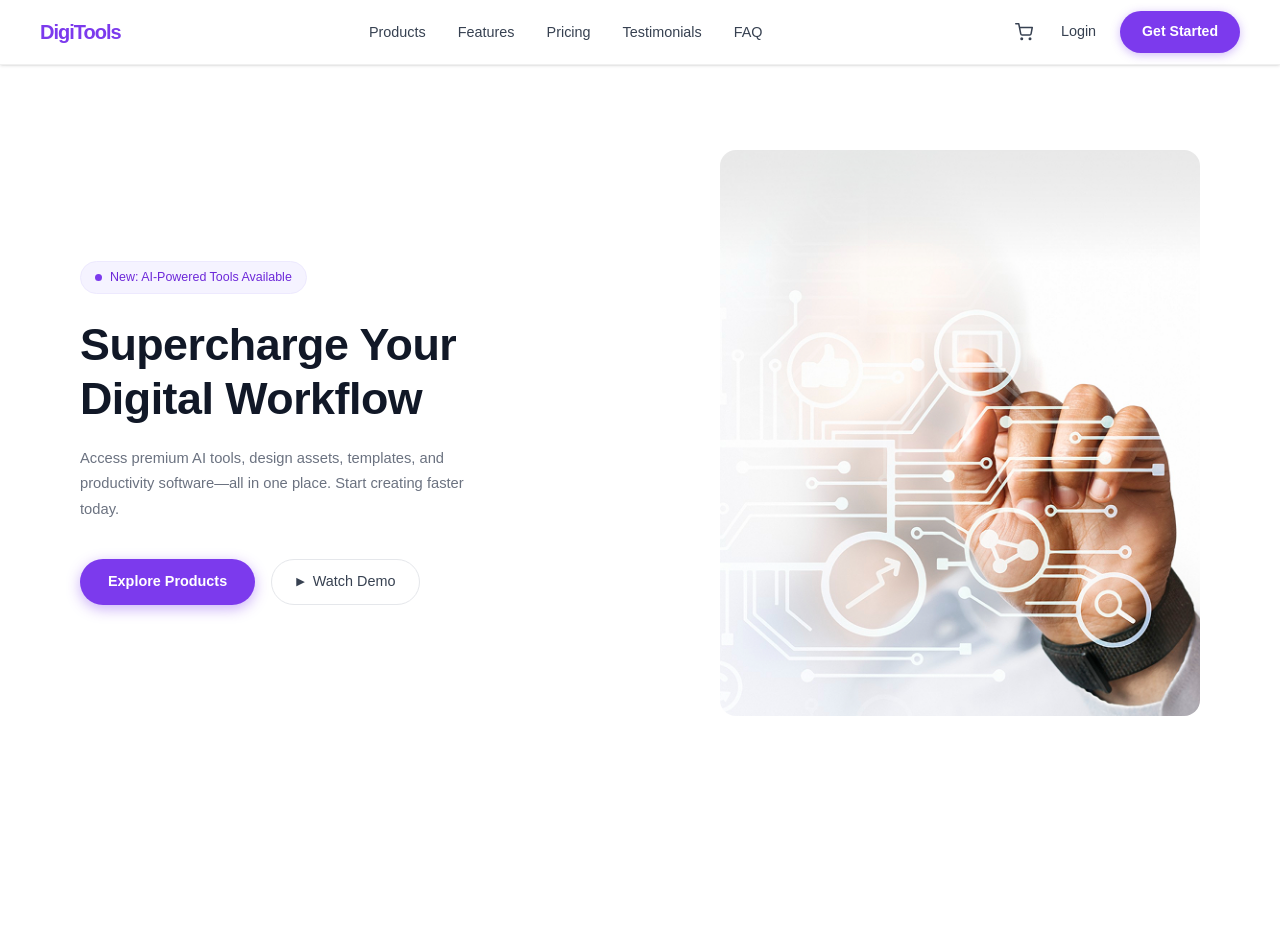
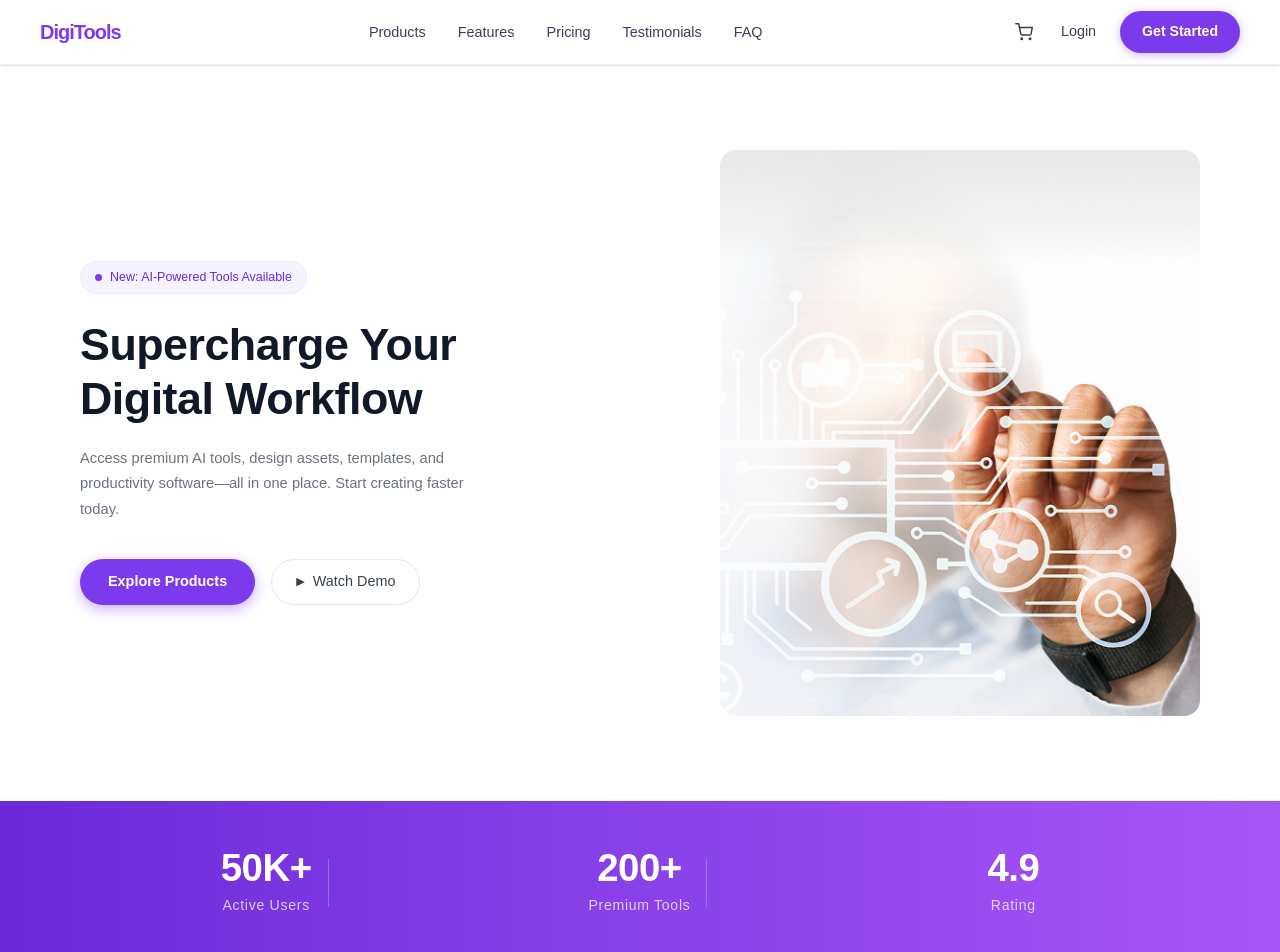
Before and after one commit to Mahathir-Mohammod/DigiTools-Platform, a React (Vite) app: page / in a window 1280 px wide. Shown: the top 952 px of the page. Before the commit the page ends 801 px from the top, so only its background shows below. Built offline with nearby package versions, Linux system fonts and the light colour scheme.

Commit message:
make the Stats section

```diff
--- a/src/App.jsx
+++ b/src/App.jsx
@@ -1,6 +1,7 @@
 import './App.css'
 import Hero from './Hero/Hero'
 import NavBar from './Nav/NavBar'
+import Stats from './Stats/Stats'
 
 
 function App() {
@@ -9,6 +10,7 @@ function App() {
     <>
      <NavBar></NavBar>
       <Hero></Hero>
+      <Stats></Stats>
     </>
   )
 }
--- a/src/Stats/Stats.jsx
+++ b/src/Stats/Stats.jsx
@@ -1,11 +1,29 @@
-import React from 'react';
+const STATS = [
+  { value: "50K+", label: "Active Users" },
+  { value: "200+", label: "Premium Tools" },
+  { value: "4.9",  label: "Rating" },
+];
 
-const Stats = () => {
-    return (
-        <div>
+export default function Stats() {
+  return (
+    <section className="flex flex-col sm:flex-row items-center justify-center gap-0 w-full py-12 px-6 md:px-20 bg-gradient-to-r from-[#6d28d9] to-[#a855f7]">
+      {STATS.map((stat, index) => (
+        <div key={stat.label} className="flex flex-col sm:flex-row items-center flex-1 justify-center gap-6 sm:gap-0">
 
+          <div className="flex flex-col items-center gap-2 text-center px-4">
+            <span className="text-[clamp(1.8rem,3vw,2.4rem)] font-bold text-white leading-none tracking-[-0.5px]">
+              {stat.value}
+            </span>
+            <span className="text-[0.88rem] font-normal text-white/75 tracking-wider">
+              {stat.label}
+            </span>
+          </div>
+
+          {index < STATS.length - 1 && (
+            <div className="w-12 h-[1px] bg-white/25 shrink-0 sm:w-[1px] sm:h-12" />
+          )}
         </div>
-    );
-};
-
-export default Stats;
+      ))}
+    </section>
+  );
+}
```
